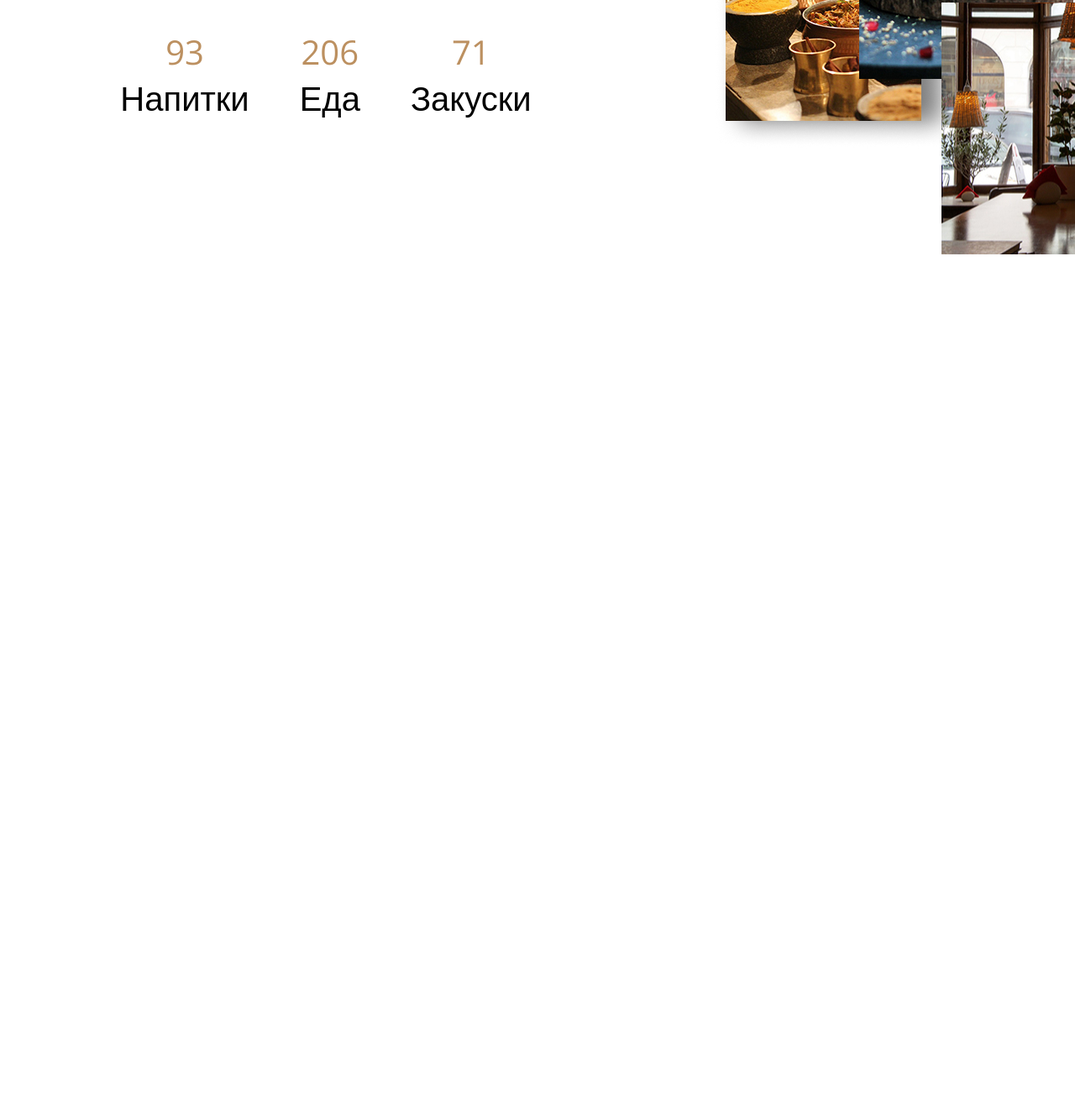
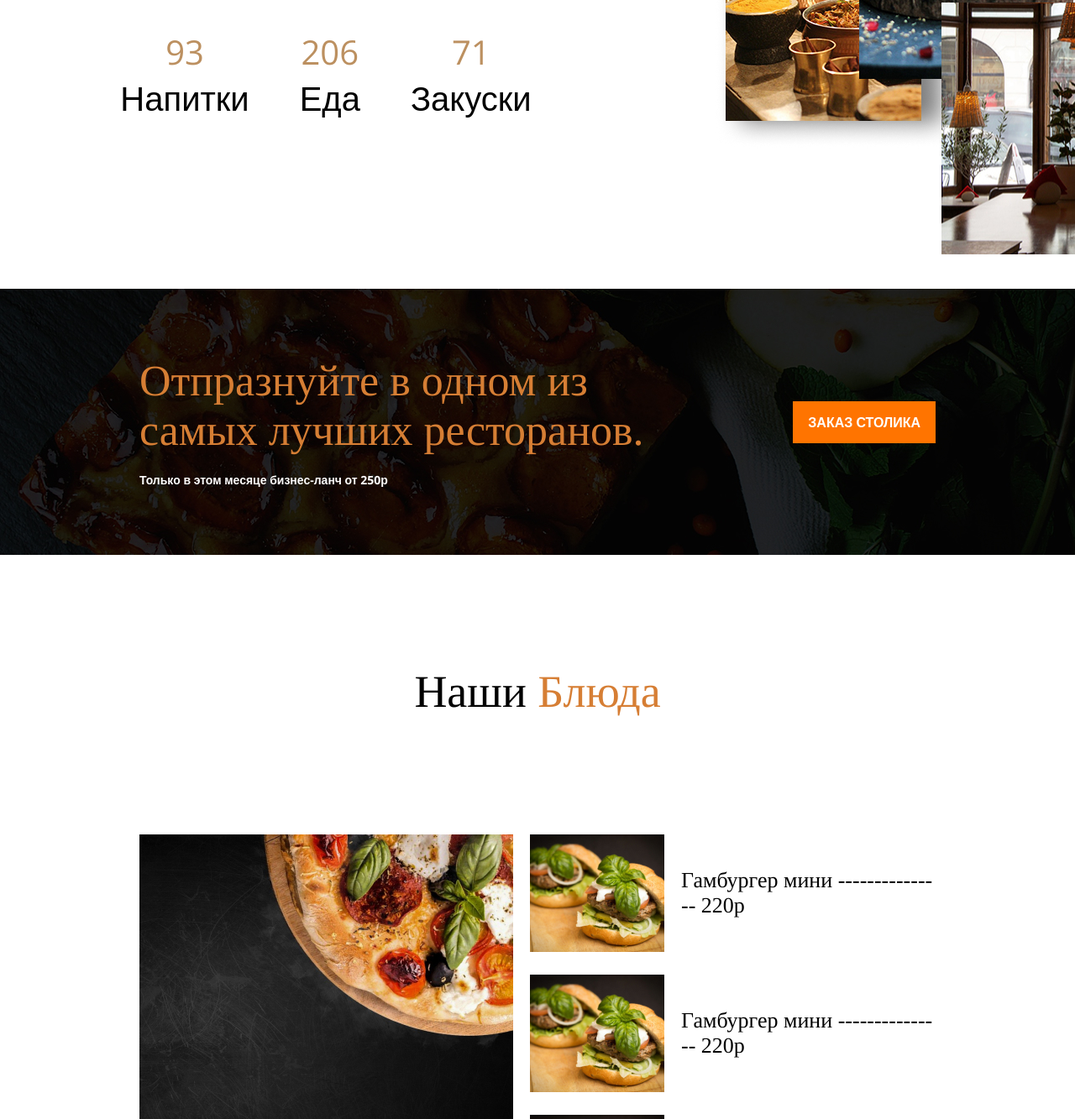
Before and after one commit to DayserSV/Restoran, a plain HTML site: page index.html in a window 1280 px wide. Shown: the part 1467-2800 px from the top of the page at 84% size. Before the commit the page ends 1770 px from the top, so only its background shows below. Drawn offline with nearby package versions, Linux system fonts and the light colour scheme.

Commit message:
add black-block and dishes

```diff
--- a/index.html
+++ b/index.html
@@ -81,7 +81,7 @@
             <div class="card-image">
               <img class="card-img" src="/image/card.png" />
             </div>
-            <div class="card-title">Лучшее качество <span>еды</span></div>
+            <div class="card-title">Лучшее качество <span>Еды</span></div>
             <div class="card-desc">Качество нашей Еды - отменное!</div>
           </div>
           <div class="card">
@@ -124,5 +124,49 @@
         </div>
       </div>
     </div>
+    <div class="black-block">
+      <div class="container">
+        <div class="block-holder">
+          <div class="left">
+            <div class="left-title">
+              Отпразнуйте в одном из <br />
+              самых лучших ресторанов.
+            </div>
+            <div class="left-text">
+              Только в этом месяце бизнес-ланч от 250р
+            </div>
+          </div>
+          <div class="right">
+            <div class="right-button">
+              <a href="#" class="right-btn">ЗАКАЗ СТОЛИКА</a>
+            </div>
+          </div>
+        </div>
+      </div>
+    </div>
+    <div class="dishes">
+      <div class="container">
+        <div class="dishes-title">Наши <span>Блюда</span></div>
+        <div class="burgers">
+          <div class="burgers-image">
+            <img class="pizza" src="/image/pizza.jpg" alt="пицца" />
+          </div>
+          <div class="burgher-items">
+            <div class="burgher-item">
+              <img src="/image/burger.jpg" alt="Гамбургер" />
+              <div class="burger-text">Гамбургер мини --------------- 220p</div>
+            </div>
+            <div class="burgher-item">
+              <img src="/image/burger.jpg" alt="Гамбургер" />
+              <div class="burger-text">Гамбургер мини --------------- 220p</div>
+            </div>
+            <div class="burgher-item">
+              <img src="/image/burger.jpg" alt="Гамбургер" />
+              <div class="burger-text">Гамбургер мини --------------- 220p</div>
+            </div>
+          </div>
+        </div>
+      </div>
+    </div>
   </body>
 </html>
--- a/style.css
+++ b/style.css
@@ -192,6 +192,7 @@ body {
 
 .history {
   margin-top: 166px;
+  padding-bottom: 200px;
 }
 
 .history-title {
@@ -262,3 +263,79 @@ body {
   top: 246px;
   left: 481px;
 }
+
+/*************History end*************/
+
+/*************Black-block*************/
+
+.black-block {
+  background-image: url(/image/black-bg.jpg);
+  padding: 80px 0;
+}
+
+.left-title {
+  color: #d67e34;
+  font-family: "Tinos", serif;
+  font-size: 52px;
+  font-weight: 400;
+  margin-bottom: 20px;
+}
+
+.left-text {
+  font-family: "Open Sans", sans-serif;
+  font-weight: 700;
+  font-size: 14px;
+  color: #ffffff;
+}
+
+.right-btn {
+  background-color: #ff7400;
+  color: #ffffff;
+  text-decoration: none;
+  padding: 14px 18px;
+  font-weight: 700;
+}
+
+.block-holder {
+  display: flex;
+  justify-content: space-between;
+  align-items: center;
+}
+
+/*************Black-block end*************/
+
+/*************Dishes**********************/
+
+.dishes-title {
+  font-family: "Tinos", serif;
+  font-size: 54px;
+  font-weight: 400;
+  text-align: center;
+  padding-top: 132px;
+  margin-bottom: 139px;
+}
+
+.dishes-title span {
+  color: #d67e34;
+}
+
+.burgers {
+  display: flex;
+  justify-content: center;
+}
+
+.burgher-item {
+  display: flex;
+  align-items: center;
+  margin-bottom: 27px;
+}
+
+.burgers-image {
+  margin-right: 20px;
+}
+
+.burger-text {
+  font-family: "Tinos", serif;
+  font-size: 26px;
+  margin-left: 20px;
+}
```
